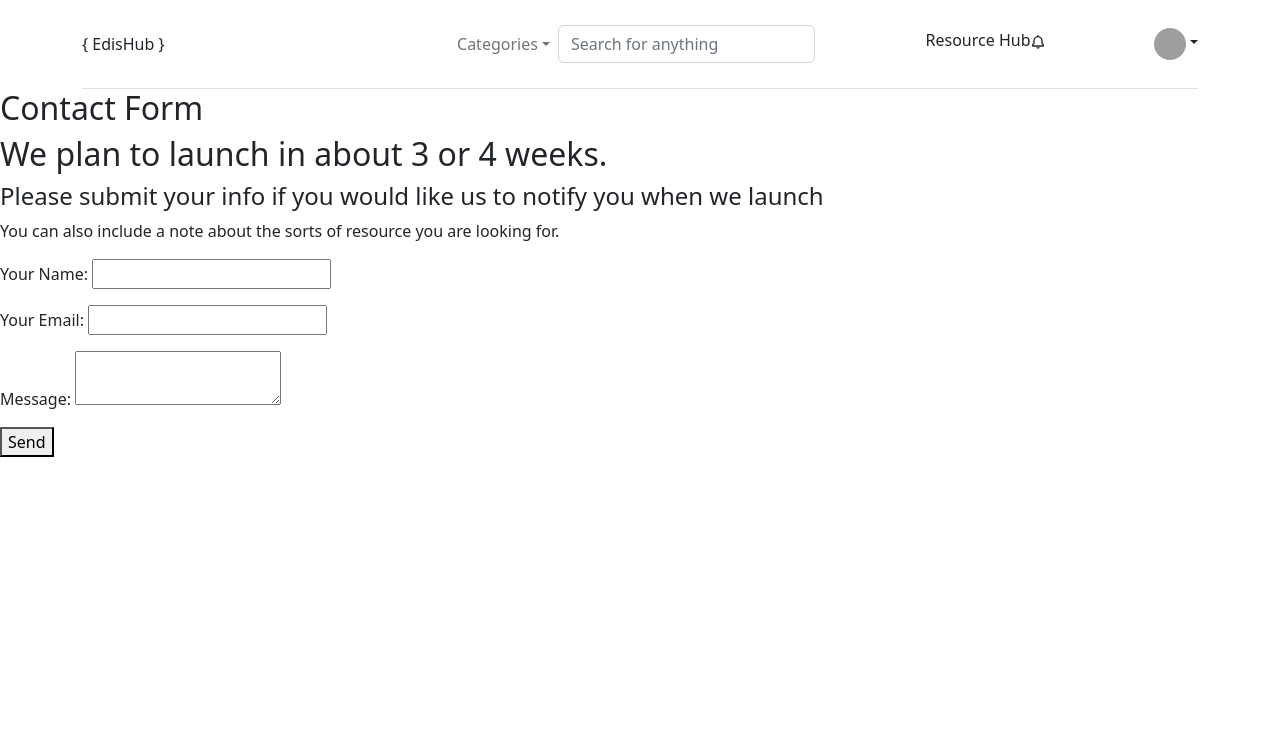
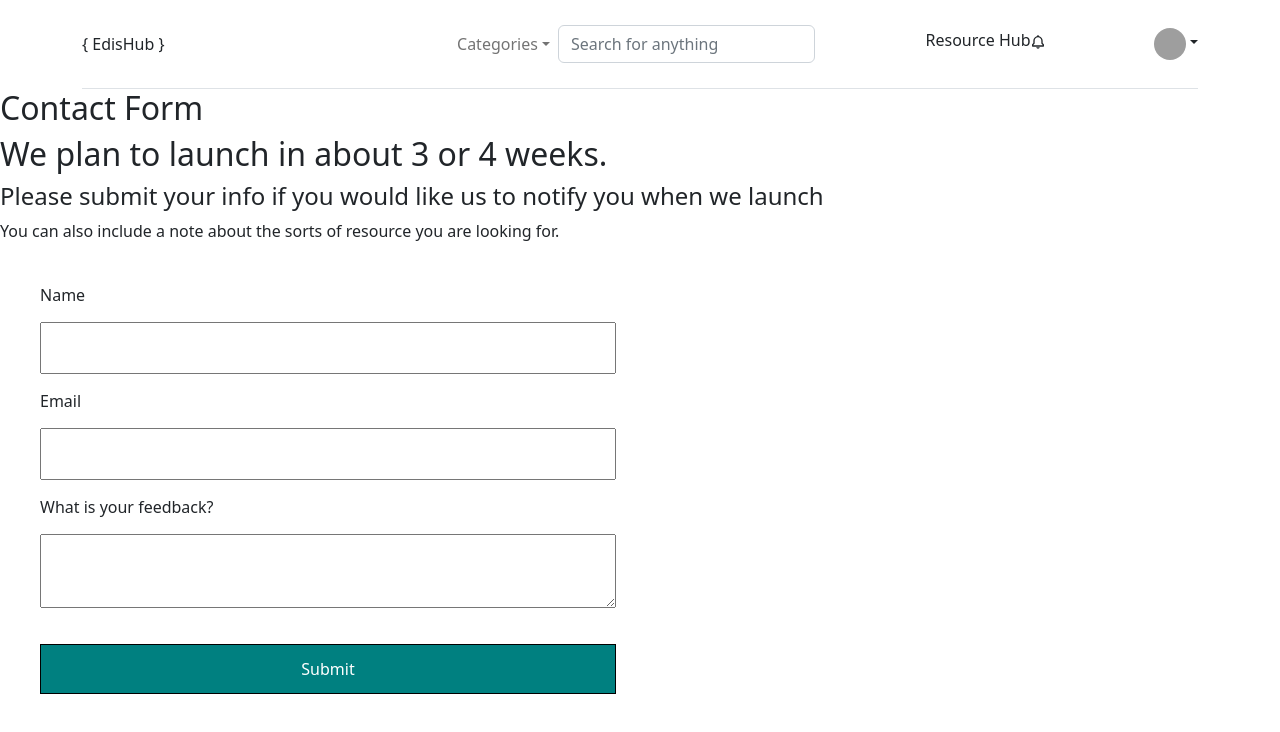
Before and after one commit to ifoi/edishub, a Next.js app: page /contact in a window 1280 px wide. Shown: the top 732 px of the page. Built offline with nearby package versions, Linux system fonts and the light colour scheme; no server answers; grey boxes are pictures that could not be loaded; what @faustjs/next, gqty would draw is missing.

Commit message:
EH-60 update contact form to use netlify toolbox

```diff
--- a/components/ContactForm.js
+++ b/components/ContactForm.js
@@ -1,88 +1,32 @@
+import styles from 'styles/ContactForm.module.css'
 
-// - <!DOCTYPE html>
-// <html lang="en">
-//   <head>
-//     <meta charset="UTF-8" />
-//     <title>Contact</title>
-//     <script src="https://unpkg.com/react@16/umd/react.development.js"></script>
-//     <script src="https://unpkg.com/react-dom@16/umd/react-dom.development.js"></script>
-//     <script src="https://unpkg.com/babel-standalone@6.15.0/babel.min.js"></script>
-//   </head>
-//   <body>
-import { useState } from "react";
-import {Form } from "react-bootstrap"
+const ContactForm =() => {   return (
+  <form
+    className={styles.form}
+    data-netlify="true"
+    data-netlify-honeypot="bot-field"
+    name="feedback"
+    method="POST"
+    action="/success"
+  >
+    <input type="hidden" name="form-name" value="feedback" />
+    <p className={styles.hidden}>
+        <label>
+        Don’t fill this out if you’re human: <input name="bot-field" />
+        </label>
+    </p>
 
+    <label htmlFor="name">Name</label>
+    <input id="name" className={styles['form-field']} type="text" name="name" />
 
-   // A little help for the Netlify post-processing bots
-    // <form name="contact" netlify netlify-honeypot="bot-field" hidden>
-    //   <input type="text" name="name" />
-    //   <input type="email" name="email" />
-    //   <textarea name="message"></textarea>
-    // </form>
+    <label htmlFor="email">Email</label>
+    <input id="email" className={styles['form-field']} type="email" name="email" required />
 
-    // <div id="root"></div>
-
-    // <script type="text/babel">
-
-      const encode = (data) => {
-        return Object.keys(data)
-            .map(key => encodeURIComponent(key) + "=" + encodeURIComponent(data[key]))
-            .join("&");
-      }
-
-      // class ContactForm extends React.Component {
-      //   constructor(props) {
-      //     super(props);
-      //     state = { name: "", email: "", message: "" };
-      //   }
-
-  const  ContactForm =(props) => {
-        /* Here’s the juicy bit for posting the form submission */
-
-     const handleSubmit = (e) => {
-          fetch("/", {
-            method: "POST",
-            headers: { "Content-Type": "application/x-www-form-urlencoded" },
-            body: encode({ "form-name": "contact", ...state })
-          })
-            .then(() => alert("Success!"))
-            .catch(error => alert(error));
-
-          e.preventDefault();
-        };
-
-      const  handleChange = (e) =>setState({ [e.target.name]: e.target.value });
-
-        // render() {
-          const { name, email, message } = state;
-          return (
-            <form onSubmit={handleSubmit}>
-              <p>
-                <label>
-                  Your Name: <input type="text" name="name" value={name} onChange={handleChange} />
-                </label>
-              </p>
-              <p>
-                <label>
-                  Your Email: <input type="email" name="email" value={email} onChange={handleChange} />
-                </label>
-              </p>
-              <p>
-                <label>
-                  Message: <textarea name="message" value={message} onChange={handleChange} />
-                </label>
-              </p>
-              <p>
-                <button type="submit">Send</button>
-              </p>
-            </form>
-          );
-       }
-
-//       ReactDOM.render(<ContactForm />, document.getElementById("root"));
-
-//     </script>
-//   </body>
-// </html>
+    <label htmlFor="feedback">What is your feedback?</label>
+    <textarea id="feedback" className={styles['form-field']} wrap="soft" name="feedback" required></textarea>
+    <button className={styles.button} type="submit">Submit</button>
+  </form>
+)
+}
 
 export default ContactForm;
--- a/components/ContactFormContainer.tsx
+++ b/components/ContactFormContainer.tsx
@@ -1,4 +1,4 @@
-import ContactForm from './ContactFormClass';
+import ContactForm from './ContactForm';
 
 
 const ContactFormContainer = () => {
--- a/package.json
+++ b/package.json
@@ -25,6 +25,7 @@
     "react": "18.2.0",
     "react-bootstrap": "^2.5.0",
     "react-dom": "18.2.0",
+    "react-google-forms-hooks": "^1.2.4",
     "react-icons": "^4.6.0",
     "sass": "^1.55.0",
     "styled-components": "^5.3.6"
--- /dev/null
+++ b/styles/ContactForm.module.css
@@ -0,0 +1,32 @@
+.form {
+    margin: 40px 40px;
+    min-width: 300px;
+    width: 45%;
+  }
+
+  .form-field {
+    font-size: inherit;
+    margin: 15px 0;
+    padding: 12px 20px;
+    width: 100%;
+  }
+
+  .button {
+    background-color: teal;
+    border: 1px solid black;
+    color: white;
+    width: 50%;
+    font-size: inherit;
+    margin: 15px 0;
+    padding: 12px 20px;
+    width: 100%;
+  }
+  .hidden {
+    clip: rect(0 0 0 0);
+    clip-path: inset(50%);
+    height: 1px;
+    overflow: hidden;
+    position: absolute;
+    white-space: nowrap;
+    width: 1px;
+  }
```
Also changed, not shown: pages/sucess.jsx (added, +22 -0 lines), 2 other files (tests, documents, lock files or other folders).
